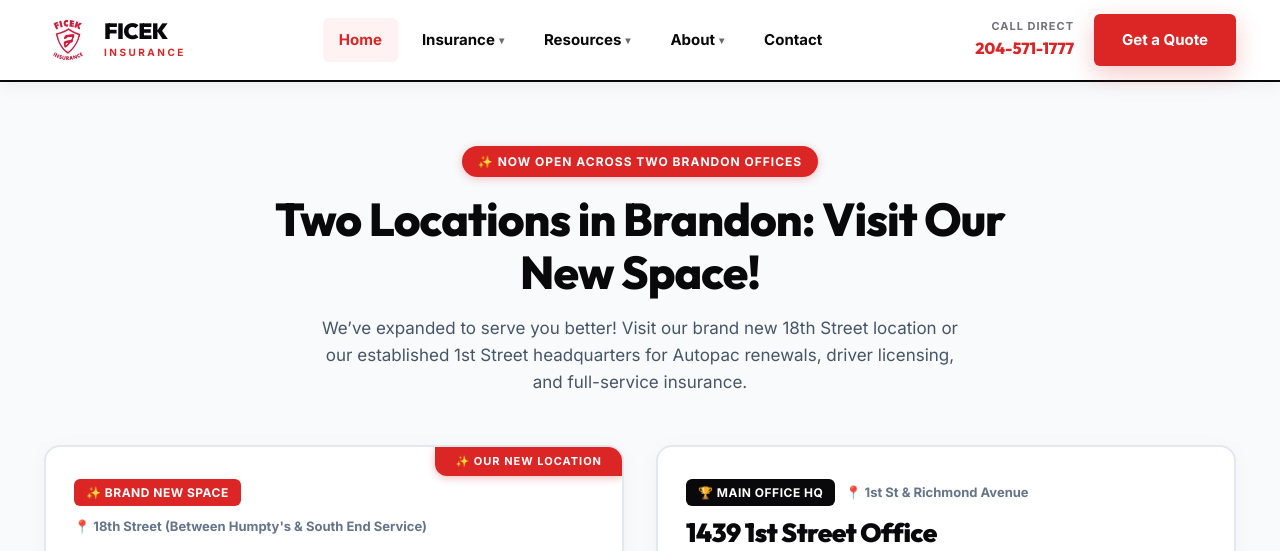
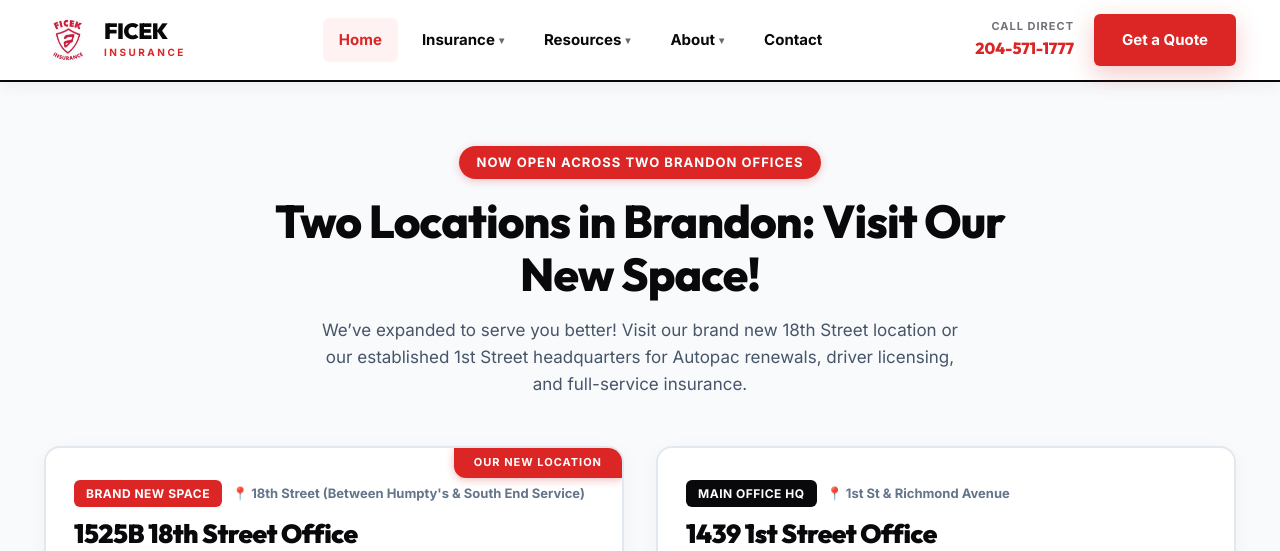
Before and after one commit to austinlmadeit/ficeks, a Next.js app: page / in a window 1280 px wide. Shown: the top 551 px of the page. Built offline with nearby package versions, Linux system fonts and the light colour scheme.

Commit message:
Fix service page quote button link, remove preferred office dropdown, remove sparkles/trophy/clock emojis from homepage

```diff
--- a/app/page.js
+++ b/app/page.js
@@ -23,22 +23,22 @@ export default function HomePage() {
       }}>
         <div className="container">
           <div className="text-center" style={{ marginBottom: '48px', maxWidth: '820px', margin: '0 auto 48px' }}>
-            <div className="float-in-down" style={{
+            <div className="float-in" style={{
               display: 'inline-flex',
               alignItems: 'center',
               gap: '8px',
-              padding: '6px 16px',
-              borderRadius: '20px',
+              padding: '6px 18px',
+              borderRadius: '9999px',
               background: '#dc2626',
               color: '#ffffff',
-              fontSize: '12px',
+              fontSize: '13px',
               fontWeight: 800,
               letterSpacing: '1px',
               textTransform: 'uppercase',
               marginBottom: '16px',
               boxShadow: '0 2px 8px rgba(220, 38, 38, 0.25)',
             }}>
-              ✨ Now Open Across Two Brandon Offices
+              Now Open Across Two Brandon Offices
             </div>
             <h2 className="section-title float-in delay-100" style={{ fontSize: 'clamp(30px, 4.5vw, 46px)', marginBottom: '16px' }}>
               Two Locations in Brandon: Visit Our New Space!
@@ -67,7 +67,7 @@ export default function HomePage() {
                 borderBottomLeftRadius: '12px',
                 boxShadow: '0 2px 8px rgba(220, 38, 38, 0.3)',
               }}>
-                ✨ OUR NEW LOCATION
+                OUR NEW LOCATION
               </div>
 
               <div>
@@ -82,7 +82,7 @@ export default function HomePage() {
                     textTransform: 'uppercase',
                     letterSpacing: '0.5px',
                   }}>
-                    ✨ Brand New Space
+                    Brand New Space
                   </span>
                   <span style={{ fontSize: '13px', fontWeight: 700, color: '#64748b' }}>
                     📍 18th Street (Between Humpty's & South End Service)
@@ -144,7 +144,7 @@ export default function HomePage() {
                       Office Hours (Extended Evenings & Saturdays!)
                     </div>
                     <div style={{ fontSize: '14px', fontWeight: 700, color: '#09090b' }}>
-                      ⏰ Mon – Fri: 9:00 AM – 7:00 PM <span style={{ color: '#dc2626', fontWeight: 800 }}>(Open Late!)</span> | Sat: 10:00 AM – 5:00 PM
+                      Mon – Fri: 9:00 AM – 7:00 PM <span style={{ color: '#dc2626', fontWeight: 800 }}>(Open Late!)</span> | Sat: 10:00 AM – 5:00 PM
                     </div>
                   </div>
                 </div>
@@ -184,7 +184,7 @@ export default function HomePage() {
                     textTransform: 'uppercase',
                     letterSpacing: '0.5px',
                   }}>
-                    🏆 Main Office HQ
+                    Main Office HQ
                   </span>
                   <span style={{ fontSize: '13px', fontWeight: 700, color: '#64748b' }}>
                     📍 1st St & Richmond Avenue
@@ -246,7 +246,7 @@ export default function HomePage() {
                       Office Hours
                     </div>
                     <div style={{ fontSize: '14px', fontWeight: 700, color: '#09090b' }}>
-                      ⏰ Monday – Friday: 9:00 AM – 5:00 PM
+                      Monday – Friday: 9:00 AM – 5:00 PM
                     </div>
                   </div>
                 </div>
--- a/app/services/[slug]/page.js
+++ b/app/services/[slug]/page.js
@@ -260,9 +260,9 @@ export default async function ServicePage({ params }) {
                 As an independent broker in Brandon, we shop multiple insurance markets to find you optimal coverage at competitive rates.
               </p>
               <div style={{ display: 'flex', flexDirection: 'column', gap: '12px' }}>
-                <a href="#sandbox-quote" className="btn btn-red" style={{ justifyContent: 'center' }}>
+                <Link href="/quote" className="btn btn-red" style={{ justifyContent: 'center' }}>
                   Request a Free Quote
-                </a>
+                </Link>
                 <a href={SITE.phoneHref} className="btn btn-outline" style={{ justifyContent: 'center' }}>
                   Call {SITE.phone}
                 </a>
```
Also changed, not shown: components/QuoteWizard.js (+0 -29 lines).
